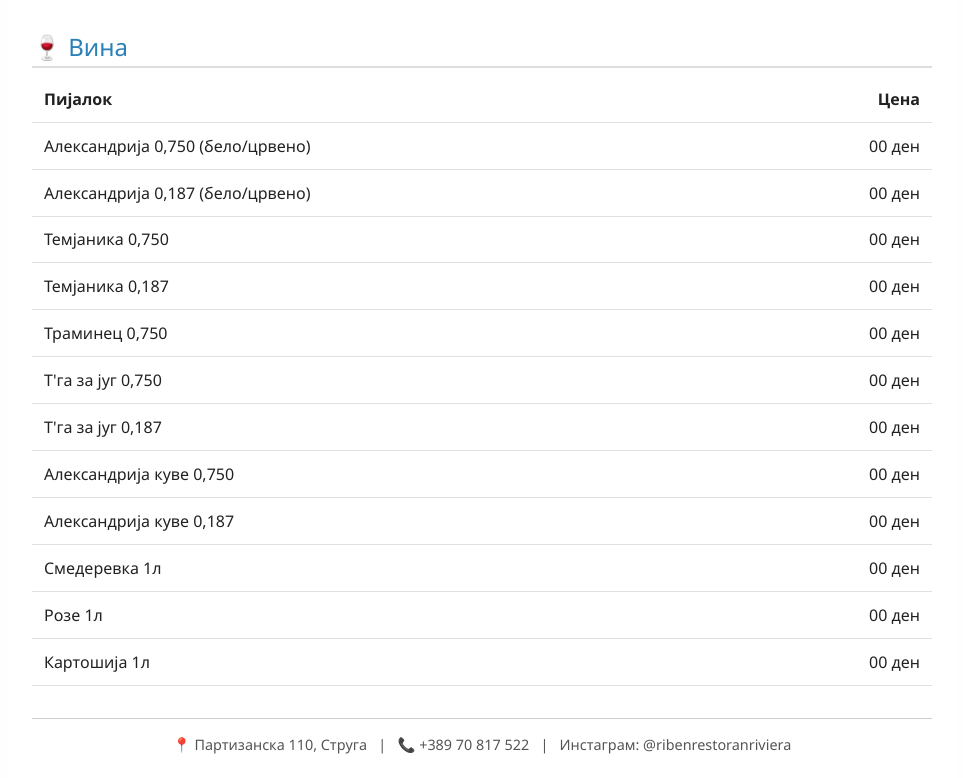
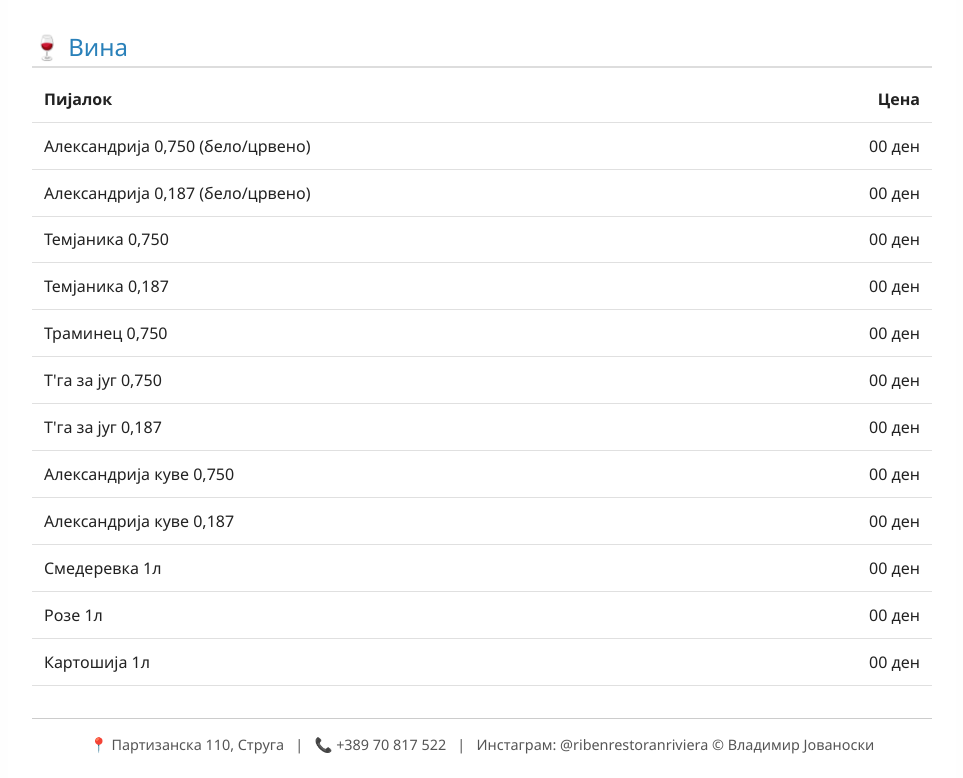
Before and after one commit to VJ-0709/Menu_R, a plain HTML site: page menu-mk.html in a window 1280 px wide. Shown: the part 7428-8206 px from the top of the page, without its empty margins (158-1121 px from the left). Drawn offline with Linux system fonts and the light colour scheme.

Commit message:
Update menu-mk.html

```diff
--- a/menu-mk.html
+++ b/menu-mk.html
@@ -691,7 +691,7 @@
 
       <footer>
         📍 Партизанска 110, Струга &nbsp; | &nbsp; 📞 +389 70 817 522 &nbsp; |
-        &nbsp; Инстаграм: @ribenrestoranriviera
+        &nbsp; Инстаграм: @ribenrestoranriviera &copy Владимир Јованоски
       </footer>
     </div>
   </body>
```
